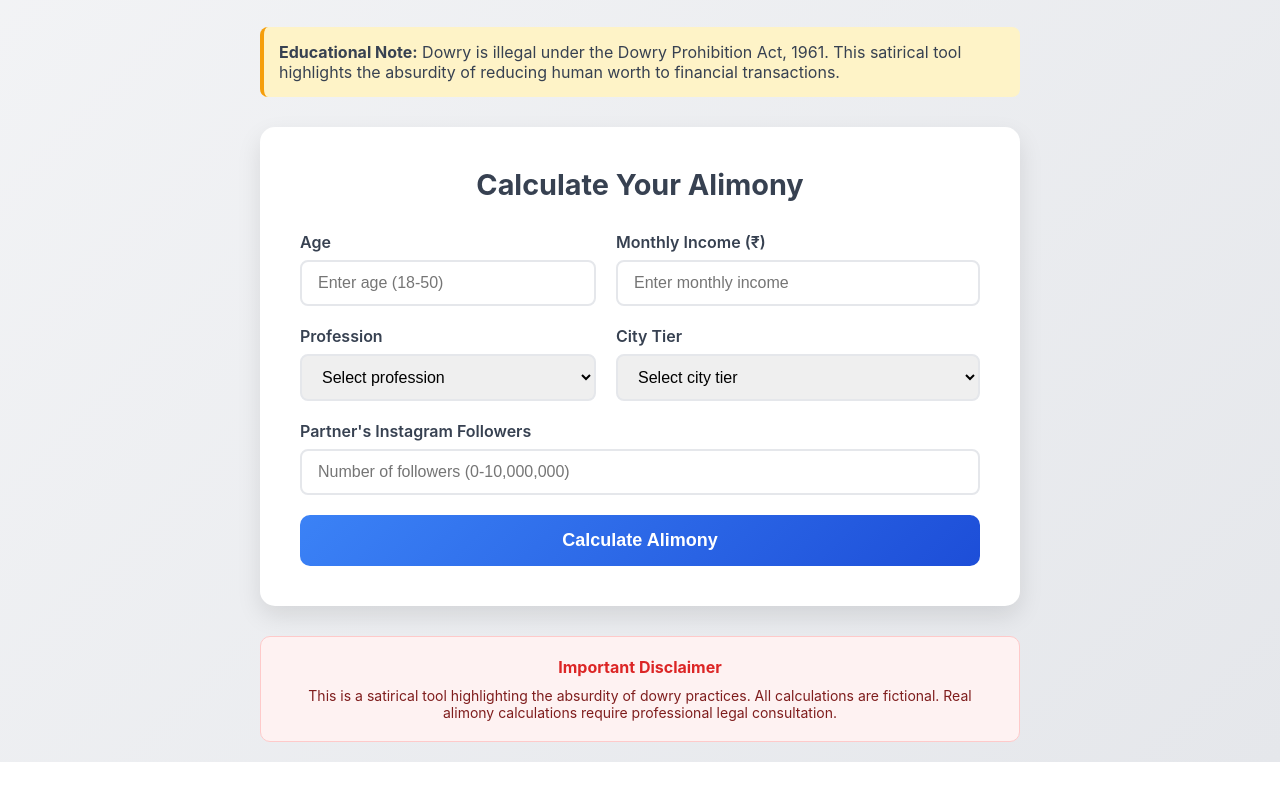
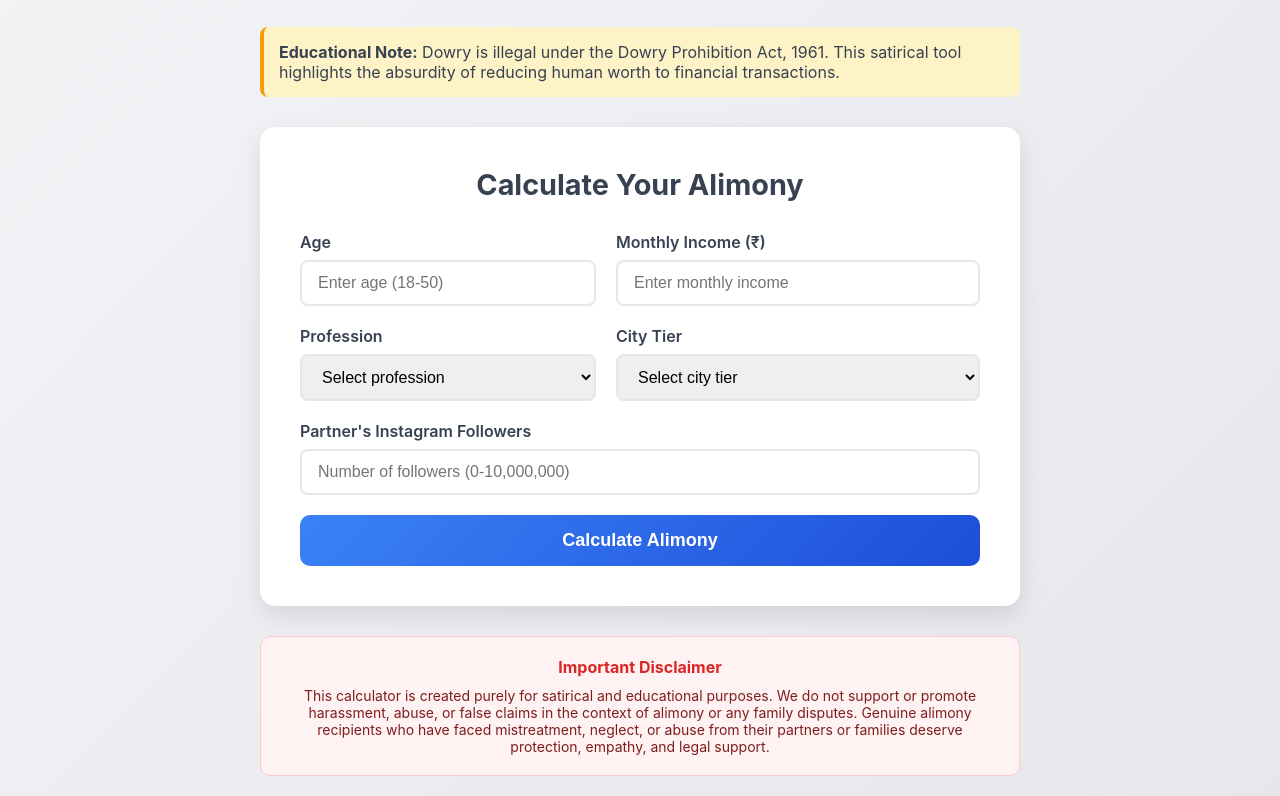
Before and after one commit to sauravhhh/AlimonyCalculator, a plain HTML site: page index.html in a window 1280 px wide. Shown: the part 162-958 px from the top of the page. Before the commit the page ends 924 px from the top, so only its background shows below. Drawn offline with Linux system fonts and the light colour scheme.

Commit message:
Update index.html

```diff
--- a/index.html
+++ b/index.html
@@ -355,7 +355,7 @@
         <!-- Disclaimer -->
         <div class="disclaimer">
             <h4>Important Disclaimer</h4>
-            <p>This is a satirical tool highlighting the absurdity of dowry practices. All calculations are fictional. Real alimony calculations require professional legal consultation.</p>
+            <p>This calculator is created purely for satirical and educational purposes. We do not support or promote harassment, abuse, or false claims in the context of alimony or any family disputes. Genuine alimony recipients who have faced mistreatment, neglect, or abuse from their partners or families deserve protection, empathy, and legal support.</p>
         </div>
     </div>
 
```
